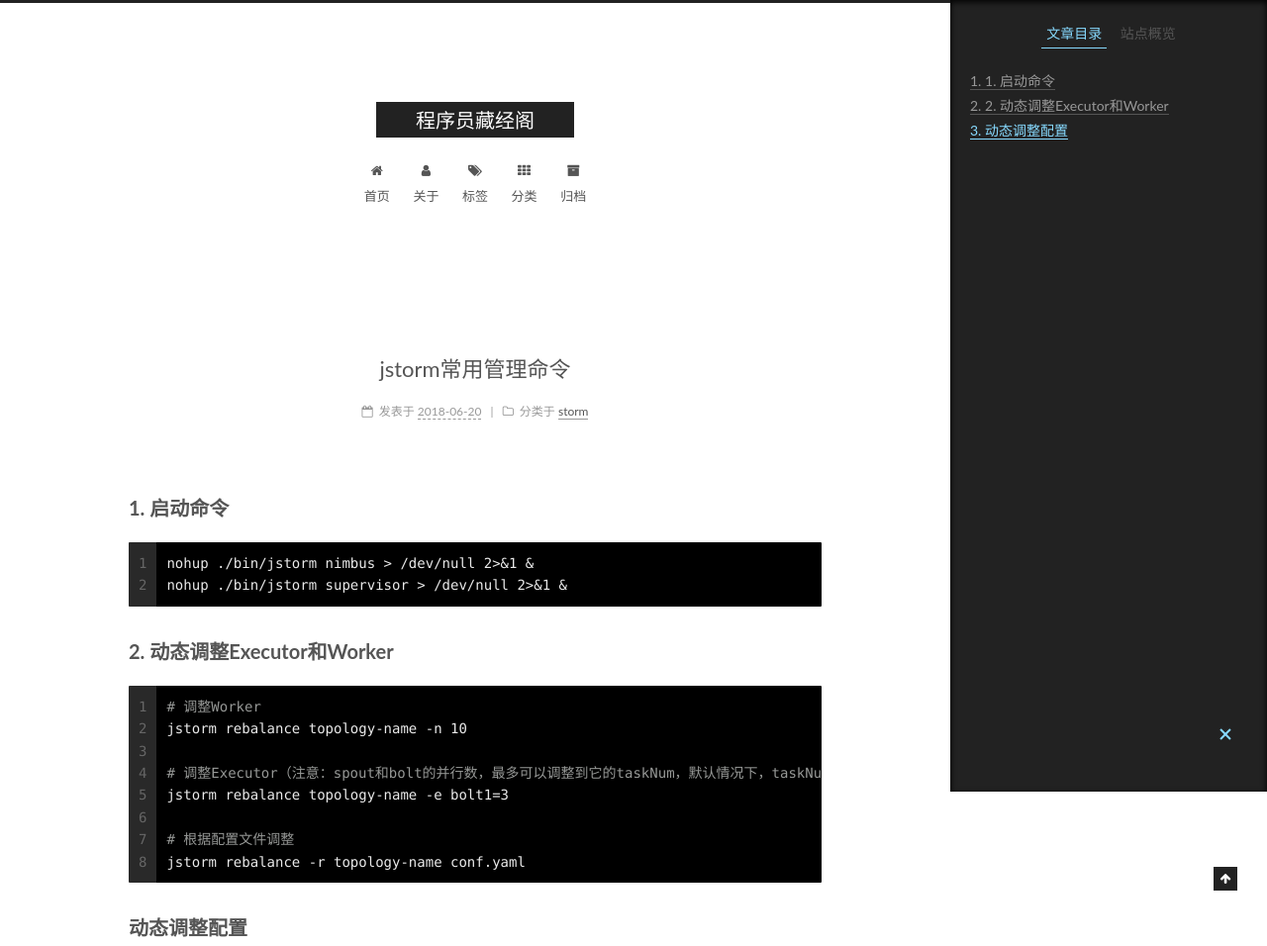
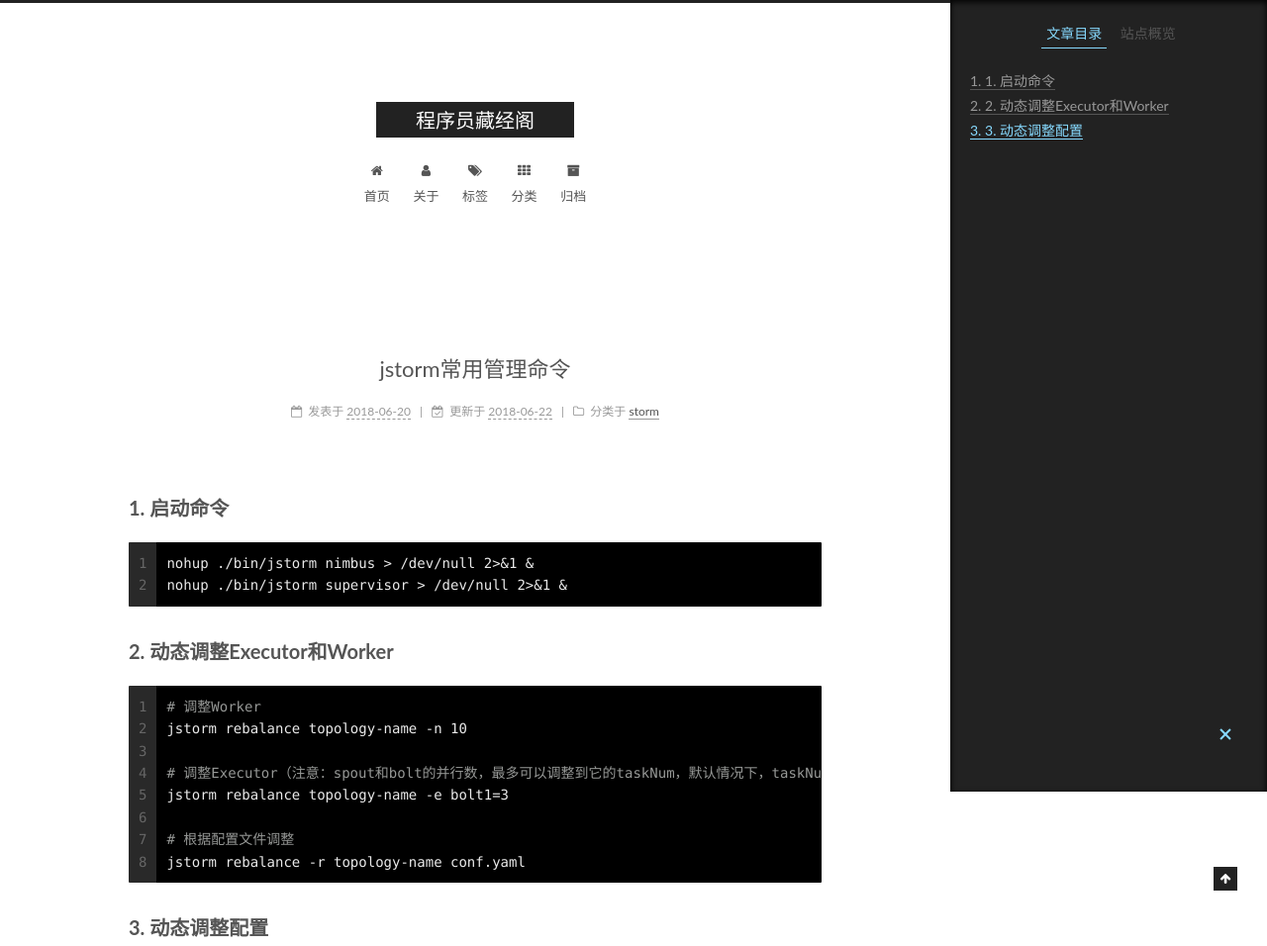
Before and after one commit to robin-zhigeng/robin-zhigeng.github.io, a plain HTML site: page 2018/06/20/jstorm常用管理命令/index.html in a window 1280 px wide. Shown: the top 956 px of the page at 99% size. Drawn offline with Linux system fonts and the light colour scheme.

Commit message:
Site updated: 2018-06-22 09:09:11

```diff
--- a/2018/06/20/jstorm常用管理命令/index.html
+++ b/2018/06/20/jstorm常用管理命令/index.html
@@ -116,7 +116,7 @@
 <meta property="og:site_name" content="程序员藏经阁">
 <meta property="og:description" content="1. 启动命令12nohup ./bin/jstorm nimbus &amp;gt; /dev/null 2&amp;gt;&amp;amp;1 &amp;amp;nohup ./bin/jstorm supervisor &amp;gt; /dev/null 2&amp;gt;&amp;amp;1 &amp;amp; 2. 动态调整Executor和Worker12345678# 调整Workerjstorm rebalance topology-name">
 <meta property="og:locale" content="zh-CN">
-<meta property="og:updated_time" content="2018-06-20T06:28:12.561Z">
+<meta property="og:updated_time" content="2018-06-22T01:08:55.888Z">
 <meta name="twitter:card" content="summary">
 <meta name="twitter:title" content="jstorm常用管理命令">
 <meta name="twitter:description" content="1. 启动命令12nohup ./bin/jstorm nimbus &amp;gt; /dev/null 2&amp;gt;&amp;amp;1 &amp;amp;nohup ./bin/jstorm supervisor &amp;gt; /dev/null 2&amp;gt;&amp;amp;1 &amp;amp; 2. 动态调整Executor和Worker12345678# 调整Workerjstorm rebalance topology-name">
@@ -347,12 +347,24 @@
 
 
 
-              <time title="创建时间：2018-06-20 14:22:05 / 修改时间：14:28:12" itemprop="dateCreated datePublished" datetime="2018-06-20T14:22:05+08:00">2018-06-20</time>
+              <time title="创建时间：2018-06-20 14:22:05" itemprop="dateCreated datePublished" datetime="2018-06-20T14:22:05+08:00">2018-06-20</time>
 
 
 
 
 
+
+
+                <span class="post-meta-divider">|</span>
+
+
+                <span class="post-meta-item-icon">
+                  <i class="fa fa-calendar-check-o"></i>
+                </span>
+
+                  <span class="post-meta-item-text">更新于</span>
+
+                <time title="修改时间：2018-06-22 09:08:55" itemprop="dateModified" datetime="2018-06-22T09:08:55+08:00">2018-06-22</time>
 
 
           </span>
@@ -405,7 +417,7 @@
 
         <h2 id="1-启动命令"><a href="#1-启动命令" class="headerlink" title="1. 启动命令"></a>1. 启动命令</h2><figure class="highlight bash"><table><tr><td class="gutter"><pre><span class="line">1</span><br><span class="line">2</span><br></pre></td><td class="code"><pre><span class="line">nohup ./bin/jstorm nimbus &gt; /dev/null 2&gt;&amp;1 &amp;</span><br><span class="line">nohup ./bin/jstorm supervisor &gt; /dev/null 2&gt;&amp;1 &amp;</span><br></pre></td></tr></table></figure>
 <h2 id="2-动态调整Executor和Worker"><a href="#2-动态调整Executor和Worker" class="headerlink" title="2. 动态调整Executor和Worker"></a>2. 动态调整Executor和Worker</h2><figure class="highlight bash"><table><tr><td class="gutter"><pre><span class="line">1</span><br><span class="line">2</span><br><span class="line">3</span><br><span class="line">4</span><br><span class="line">5</span><br><span class="line">6</span><br><span class="line">7</span><br><span class="line">8</span><br></pre></td><td class="code"><pre><span class="line"><span class="comment"># 调整Worker</span></span><br><span class="line">jstorm rebalance topology-name -n 10</span><br><span class="line"></span><br><span class="line"><span class="comment"># 调整Executor（注意：spout和bolt的并行数，最多可以调整到它的taskNum，默认情况下，taskNum是和你设置的 paralismNum相同的。）</span></span><br><span class="line">jstorm rebalance topology-name -e bolt1=3</span><br><span class="line"></span><br><span class="line"><span class="comment"># 根据配置文件调整</span></span><br><span class="line">jstorm rebalance -r topology-name conf.yaml</span><br></pre></td></tr></table></figure>
-<h2 id="动态调整配置"><a href="#动态调整配置" class="headerlink" title="动态调整配置"></a>动态调整配置</h2><figure class="highlight bash"><table><tr><td class="gutter"><pre><span class="line">1</span><br></pre></td><td class="code"><pre><span class="line">jstorm update_topology topology-name -conf conf.yaml</span><br></pre></td></tr></table></figure>
+<h2 id="3-动态调整配置"><a href="#3-动态调整配置" class="headerlink" title="3. 动态调整配置"></a>3. 动态调整配置</h2><figure class="highlight bash"><table><tr><td class="gutter"><pre><span class="line">1</span><br></pre></td><td class="code"><pre><span class="line">jstorm update_topology topology-name -conf conf.yaml</span><br></pre></td></tr></table></figure>
 
     </div>
 
@@ -582,7 +594,7 @@
 
 
 
-              <div class="post-toc-content"><ol class="nav"><li class="nav-item nav-level-2"><a class="nav-link" href="#1-启动命令"><span class="nav-number">1.</span> <span class="nav-text">1. 启动命令</span></a></li><li class="nav-item nav-level-2"><a class="nav-link" href="#2-动态调整Executor和Worker"><span class="nav-number">2.</span> <span class="nav-text">2. 动态调整Executor和Worker</span></a></li><li class="nav-item nav-level-2"><a class="nav-link" href="#动态调整配置"><span class="nav-number">3.</span> <span class="nav-text">动态调整配置</span></a></li></ol></div>
+              <div class="post-toc-content"><ol class="nav"><li class="nav-item nav-level-2"><a class="nav-link" href="#1-启动命令"><span class="nav-number">1.</span> <span class="nav-text">1. 启动命令</span></a></li><li class="nav-item nav-level-2"><a class="nav-link" href="#2-动态调整Executor和Worker"><span class="nav-number">2.</span> <span class="nav-text">2. 动态调整Executor和Worker</span></a></li><li class="nav-item nav-level-2"><a class="nav-link" href="#3-动态调整配置"><span class="nav-number">3.</span> <span class="nav-text">3. 动态调整配置</span></a></li></ol></div>
 
 
           </div>
```
Also changed, not shown: index.html (+14 -2 lines).
